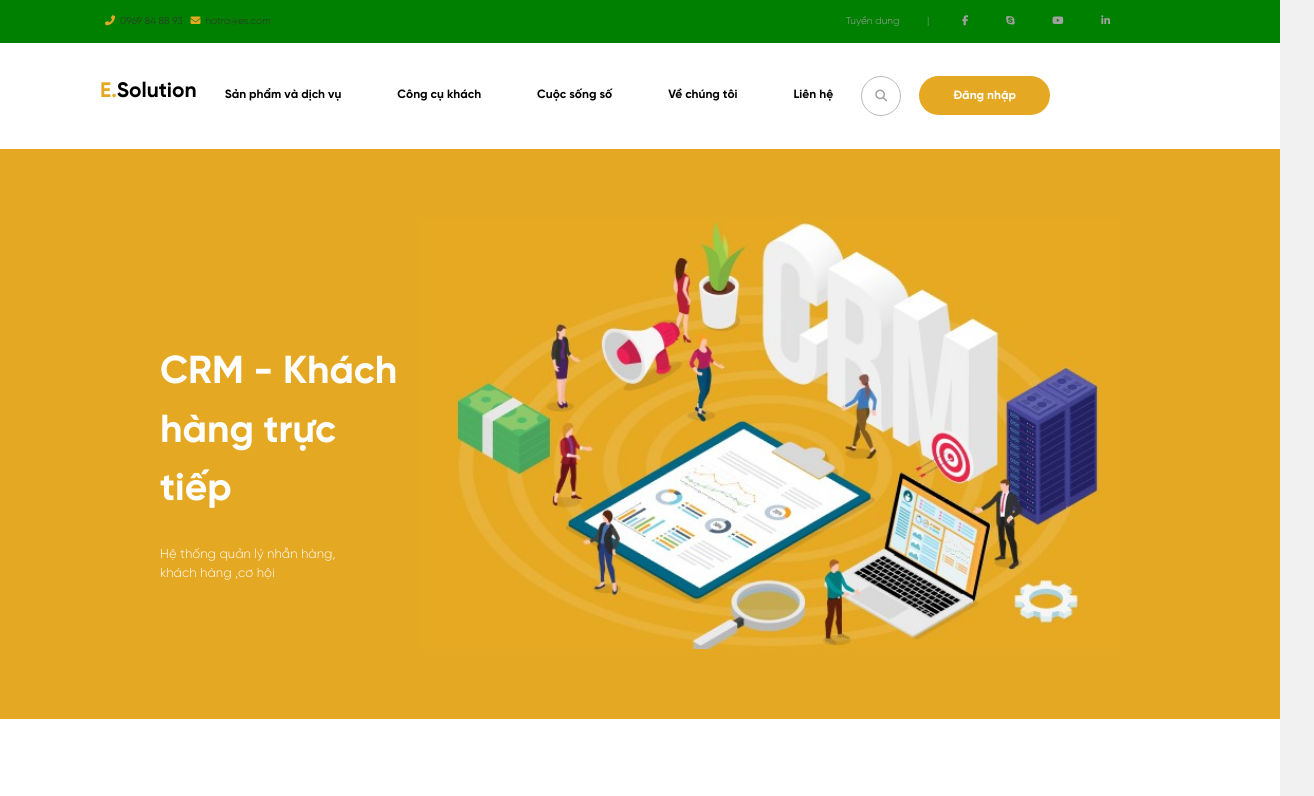
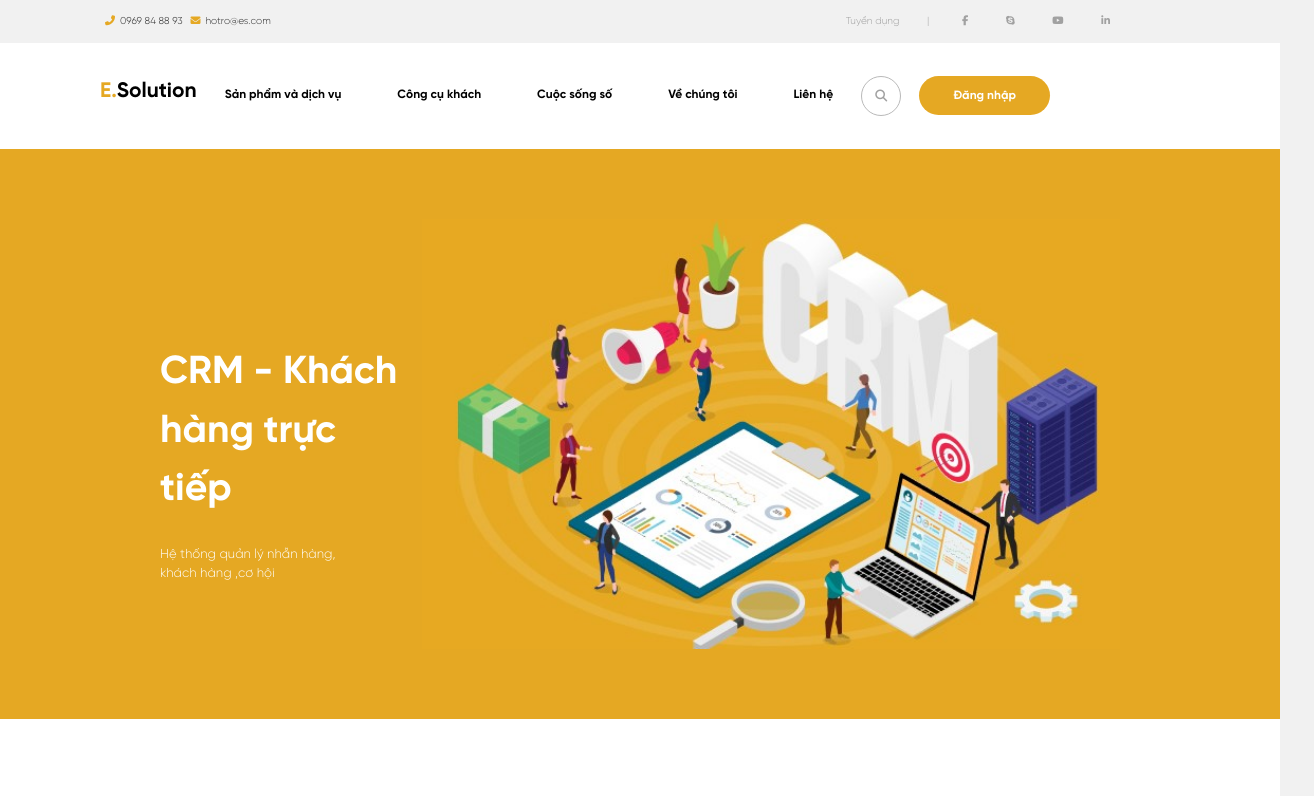
Before and after one commit to namnguyenth/essolution, a plain HTML site: page index.html in a window 1280 px wide. Shown: the top 796 px of the page, 1314 px wide, since content can reach past the window. Drawn offline with Linux system fonts and the light colour scheme.

Commit message:
Add files via upload

```diff
--- a/m.css
+++ b/m.css
@@ -86,7 +86,7 @@ a {
     border: none;
     padding: 18px 35px;
     display: flex;
-    background-color: red;
+    /* background-color: red; */
   }
   .nav .logo {
     margin: 0 0 0 0;
@@ -104,7 +104,7 @@ a {
     font-size: 7px;
     margin: 10px 15px;
   }
-  .nav #hide{
+  .nav #hide {
     display: none;
   }
   .nav button {
@@ -137,7 +137,6 @@ a {
     justify-content: center;
     align-items: center;
     display: none;
-
   }
   /* cover */
   .cover {
@@ -230,8 +229,6 @@ a {
   }
   .parent .content .item p {
     padding: 0 127px;
-  }
-
   }
   /* main  */
   .main {
@@ -343,7 +340,7 @@ a {
     width: 25%;
     margin: 0px 21px 0px 0px;
   }
-  .main .justify .parent-bot .content .item img{
+  .main .justify .parent-bot .content .item img {
     width: 100%;
     height: auto;
   }
--- a/medium.css
+++ b/medium.css
@@ -30,8 +30,8 @@ a {
 }
 @media only screen and (max-width: 1366px) {
   .bar {
-    /* background-color: #f1f1f1; */
-    background-color: saddlebrown;
+    background-color: #f1f1f1;
+    /* background-color: saddlebrown; */
     width: 100%;
     height: auto;
     /* width: 100%; */
--- a/tabllet.css
+++ b/tabllet.css
@@ -30,8 +30,8 @@ a {
 }
 @media only screen and (max-width: 1280px) {
   .bar {
-    /* background-color: #f1f1f1; */
-    background-color: green;
+    background-color: #f1f1f1;
+    /* background-color: green; */
     width: 100%;
     height: auto;
     /* width: 100%; */
```
Also changed, not shown: 320.css (+6 -10 lines), index.html (+1 -1 lines).
